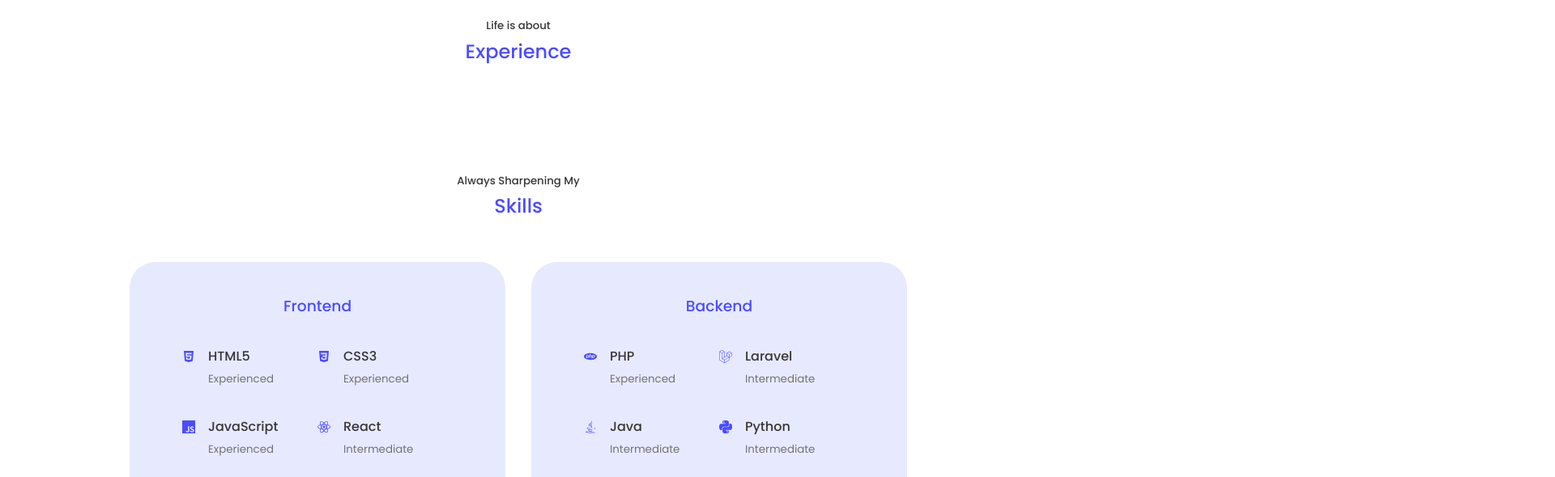
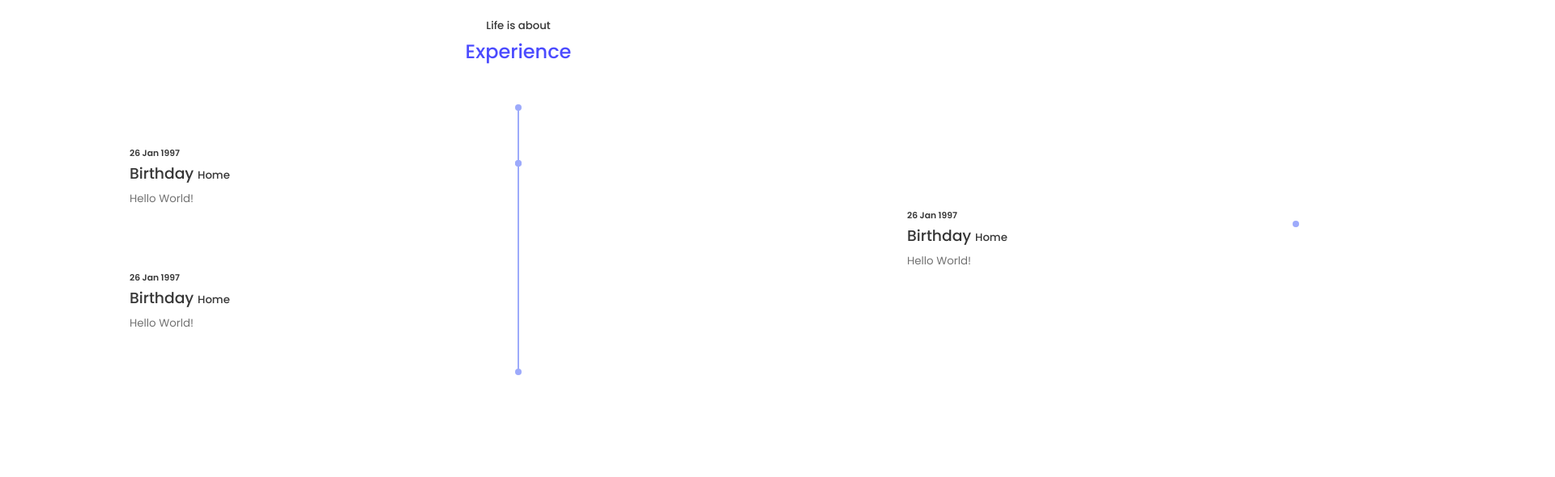
Before and after one commit to hauzhengyi/React-Portfolio, a React (Vite) app: page / in a window 1280 px wide. Shown: the part 1520-2110 px from the top of the page at 81% size, 1920 px wide, since content can reach past the window. Built offline with nearby package versions, Linux system fonts and the light colour scheme.

Commit message:
3 files modified

```diff
--- a/src/components/experience/Experience.jsx
+++ b/src/components/experience/Experience.jsx
@@ -1,3 +1,4 @@
+import './experience.css';
 import React from 'react';
 
 function Experience() {
@@ -5,6 +6,44 @@
     <section id="experience">
       <h5>Life is about</h5>
       <h2>Experience</h2>
+      <div className="container experience__container">
+        <div className="experience__timeline">
+          <div className="experience__line"></div>
+          <div className="experience__card">
+            <div className="experience__dot"></div>
+            <h6>26 Jan 1997</h6>
+            <div className="experience__title">
+              <h3>Birthday</h3>
+              <h5>Home</h5>
+            </div>
+            <small className="event__description text-light">
+              Hello World!
+            </small>
+          </div>
+          <div className="experience__card">
+            <div className="experience__dot"></div>
+            <h6>26 Jan 1997</h6>
+            <div className="experience__title">
+              <h3>Birthday</h3>
+              <h5>Home</h5>
+            </div>
+            <small className="event__description text-light">
+              Hello World!
+            </small>
+          </div>
+          <div className="experience__card">
+            <div className="experience__dot"></div>
+            <h6>26 Jan 1997</h6>
+            <div className="experience__title">
+              <h3>Birthday</h3>
+              <h5>Home</h5>
+            </div>
+            <small className="event__description text-light">
+              Hello World!
+            </small>
+          </div>
+        </div>
+      </div>
     </section>
   );
 }
--- a/src/components/experience/experience.css
+++ b/src/components/experience/experience.css
@@ -0,0 +1,71 @@
+.experience__timeline {
+  position: relative;
+  min-height: 10rem;
+  padding: 3rem 0;
+}
+
+.experience__line {
+  position: absolute;
+  z-index: 2;
+  left: 50%;
+  transform: translate(-50%);
+  width: 2px;
+  top: 0;
+  bottom: 0;
+  background-color: var(--color-secondary);
+}
+
+.experience__line::before,
+.experience__line::after {
+  position: absolute;
+  display: block;
+  content: '';
+  height: 0.5rem;
+  width: 0.5rem;
+  border-radius: 50%;
+  background-color: var(--color-secondary);
+  left: 50%;
+  transform: translate(-50%, -50%);
+}
+
+.experience__line::after {
+  bottom: 0;
+  transform: translate(-50%, 50%);
+}
+
+/* .experience__card {
+  display: flex;
+  opacity: 0;
+  transform: translate(-100%);
+  position: relative;
+  z-index: 1;
+  margin: 1rem;
+  padding: 1rem;
+  border-radius: 1rem;
+  align-items: center;
+  min-height: 3rem;
+  transition: var(--transition);
+} */
+
+.experience__card:nth-child(odd) {
+  flex-direction: row-reverse;
+  transform: translate(100%);
+}
+
+.experience__dot {
+  position: absolute;
+  display: block;
+  height: 0.5rem;
+  width: 0.5rem;
+  border-radius: 50%;
+  background-color: var(--color-secondary);
+  left: 50%;
+  top: 20%;
+  transform: translate(-50%);
+}
+
+.experience__title {
+  display: flex;
+  align-items: baseline;
+  gap: 0.3rem;
+}
--- a/src/components/skills/Skill.jsx
+++ b/src/components/skills/Skill.jsx
@@ -6,7 +6,7 @@
       <div className="skills__details-icon">{icon}</div>
       <div>
         <h4>{skill}</h4>
-        <small className="text-light">{experience}</small>
+        <small>{experience}</small>
       </div>
     </article>
   );
```
